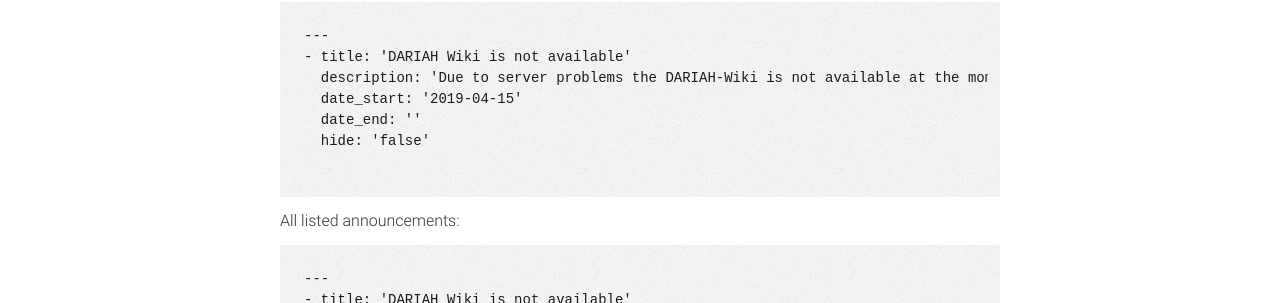
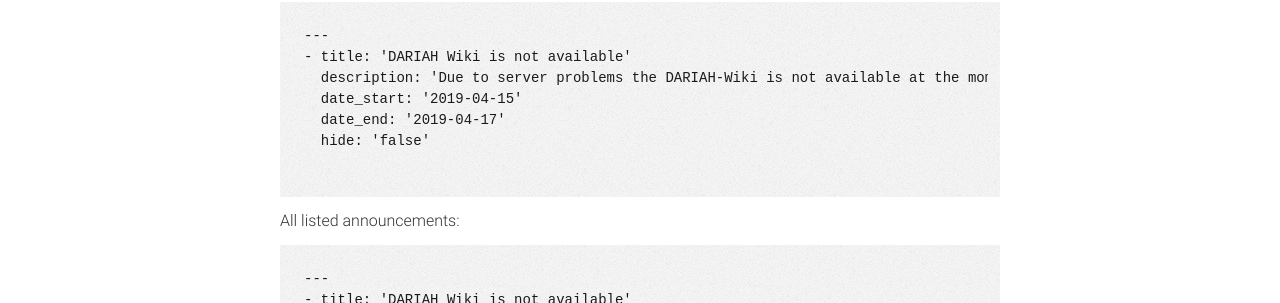
Before and after one commit to DARIAH-DE/status, a Jekyll site: the page built from currentdata.md, in a window 1280 px wide. Shown: the part 178-481 px from the top of the page. Built offline with Jekyll 4.4.1, drawn with Linux system fonts in a browser that asks for light colours; our own code applies the rules of GitHub Pages for plain Markdown files.

Commit message:
Update outages.yaml

```diff
--- a/_data/outages.yaml
+++ b/_data/outages.yaml
@@ -1,7 +1,7 @@
 ---
 - title: 'DARIAH Wiki is not available'
   date_start: '2019-04-15'
-  date_end: ''
+  date_end: '2019-04-17'
   hide: false
   description: 'Due to server problems the DARIAH-Wiki is not available at the moment. We apologize for the inconvenience!'
   affected_services:
```
